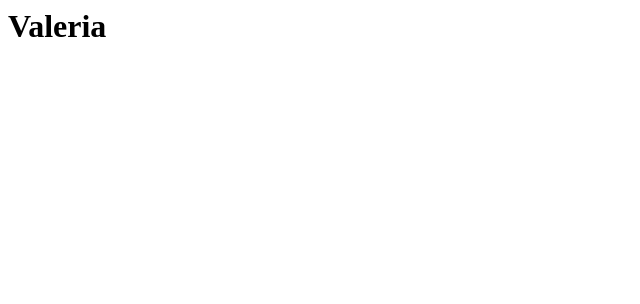
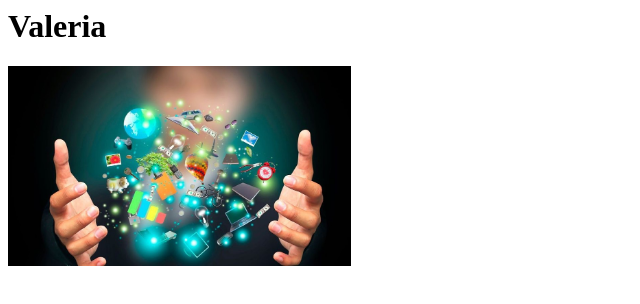
Before and after one commit to valerialilia/valerialilia.github.io, a plain HTML site: page index.html in a window 1280 px wide. Shown: the whole page, without its empty margins (0-640 px from the left). Drawn offline with Linux system fonts and the light colour scheme.

Commit message:
first edit6

```diff
--- a/index.html
+++ b/index.html
@@ -1,3 +1,6 @@
 <html>
     <h1>Valeria</h1>
+    <div>
+        <img src="Imagem.jpg" height="200">
+    </div>
 </html>
```
Also changed, not shown: Imagem.jpg (added).
